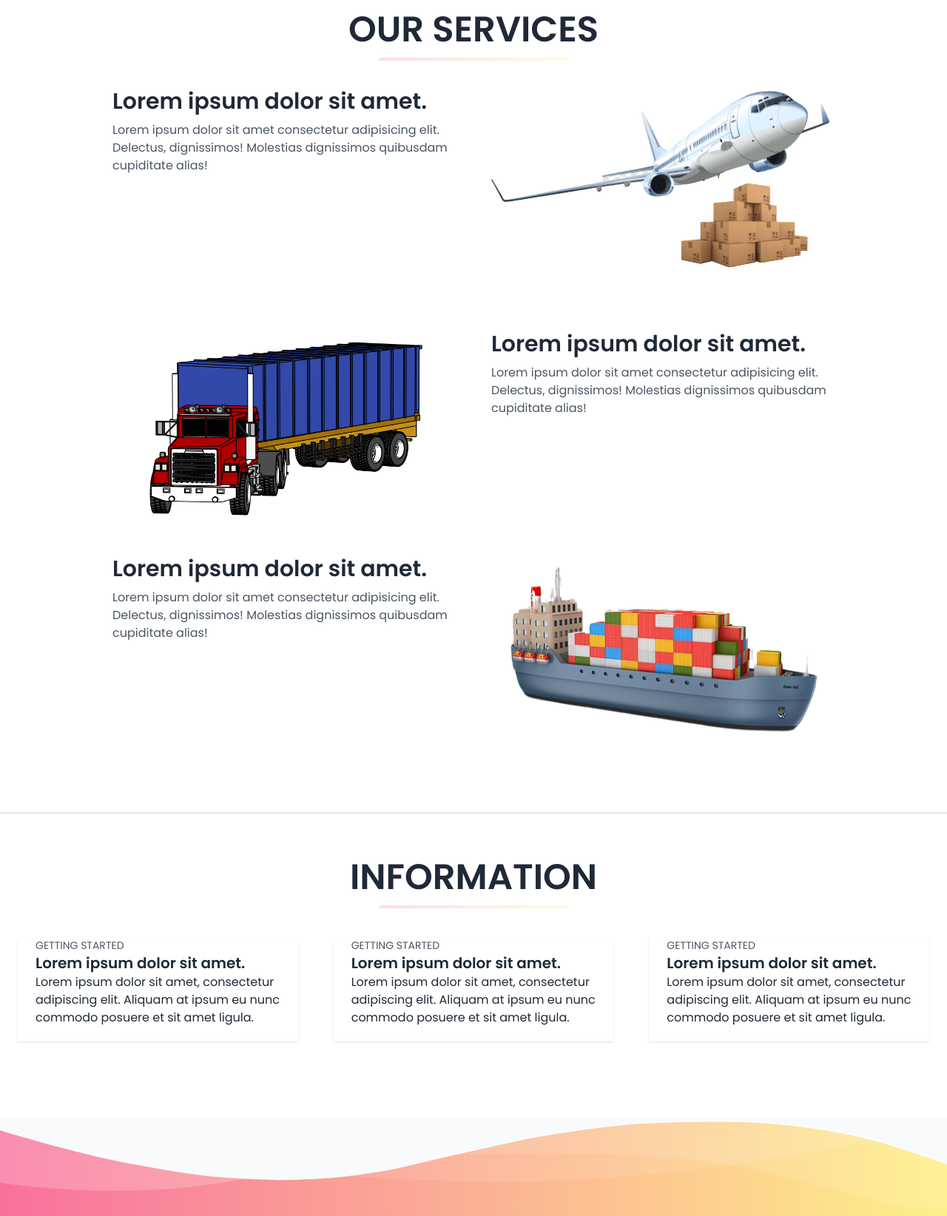
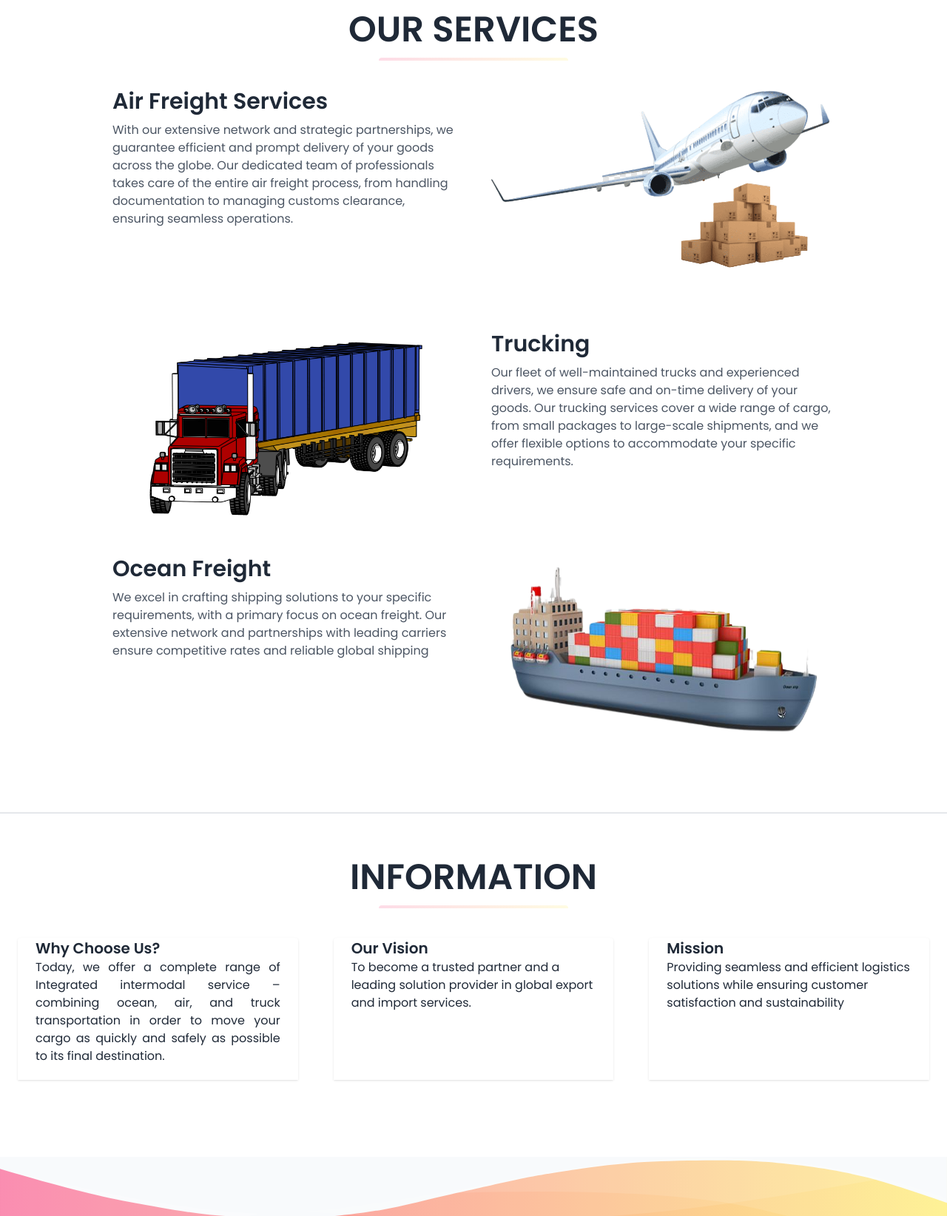
Before and after one commit to zuelfiekarar/webiplogistics, a website: page public/index.html in a window 1280 px wide. Shown: the part 700-2344 px from the top of the page at 74% size. Drawn offline with Linux system fonts and the light colour scheme; a web font is replaced by a local one.

Commit message:
Footer 98%

```diff
--- a/public/index.html
+++ b/public/index.html
@@ -2,10 +2,15 @@
 <html lang="en">
 <head>
     <meta charset="UTF-8">
-    <meta name="viewport" content="width=device-width, initial-scale=1.0">
+    <meta name="viewport" content="width=device-width, initial-scale=1.0" class="scroll-smooth">
     <title>PT. IP Logistic</title>
     <link href="https://fonts.googleapis.com/css2?family=Asap+Condensed:wght@400;500&family=Caveat:wght@700&family=Inter:wght@100;600&family=Poppins:wght@400;600&display=swap" rel="stylesheet">
     <link rel="stylesheet" href="css/style.css">
+	<style>
+		html{
+			scroll-behavior: smooth;
+		}
+	</style>
 </head>
 <body class="font-poppins leading-normal tracking-normal  bg-gradient">
     <!-- NAVBAR -->
@@ -28,7 +33,7 @@
             <div id="nav-content" class="w-full flex-grow lg:items-center lg:w-auto lg:block mt-2 lg:mt-0 lg:bg-transparent text-white font-bold p-4 lg:p-0 z-20 bg-gray-100 hidden">
                 <ul class="list-reset lg:flex justify-end flex-1 items-center">
                     <li class="mr-3">
-                        <a href="#service" class="lg:text-xl inline-block py-2 px-4 text-black  no-underline hover:text-red-400 hover:underline">Our Services</a>
+                        <a href="#service" class="lg:text-xl inline-block py-2 px-4 text-black  no-underline hover:text-red-400 hover:underline scroll-smooth">Our Services</a>
                     </li>
                     <li class="mr-3">
                         <a href="#information" class="lg:text-xl inline-block py-2 px-4 text-black  no-underline hover:text-red-400 hover:underline hover:">Information</a>
@@ -49,7 +54,7 @@
 			<div class="flex flex-col w-full md:w-2/5 justify-center items-start text-center md:text-left">
 				<p class="uppercase tracking-loose w-full">Import and export forwarding services</p>
 				<h1 class="my-4 text-5xl font-bold leading-tight font-poppins">Your Reliable Partner in Export-Import Forwarding</h1>
-				<p class="leading-normal text-2xl mb-8">Efficient Export-Import Solutions Tailored for You</p>
+				<p class="leading-normal text-2xl mb-8">Efficient Export-Import Solutions Customized for You</p>
 
 				<a href="#contact" class="text-center">
 					<button class="mx-auto lg:mx-0 hover:underline bg-white text-gray-800 font-bold rounded-full my-6 py-4 px-8 shadow-lg">Contact Us</button>
@@ -85,8 +90,8 @@
 			</div>
 			<div class="flex flex-wrap">
 				<div class="w-5/6 sm:w-1/2 p-6">
-					<h3 class="text-3xl text-gray-800 font-bold leading-none mb-3">Lorem ipsum dolor sit amet.</h3>
-					<p class="text-gray-600 mb-8">Lorem ipsum dolor sit amet consectetur adipisicing elit. Delectus, dignissimos! Molestias dignissimos quibusdam cupiditate alias!</p>
+					<h3 class="text-3xl text-gray-800 font-bold leading-none mb-3">Air Freight Services</h3>
+					<p class="text-gray-600 mb-8">With our extensive network and strategic partnerships, we guarantee efficient and prompt delivery of your goods across the globe. Our dedicated team of professionals takes care of the entire air freight process, from handling documentation to managing customs clearance, ensuring seamless operations.</p>
 				</div>
 				<div class="w-full sm:w-1/2 p-6">
 					<img src="img/airplane.png" class="w-full sm:h-64 mx-auto" alt="">
@@ -98,15 +103,15 @@
 				</div>
 				<div class="w-full sm:w-1/2 p-6 mt-6">
 					<div class="align-middle">
-						<h3 class="text-3xl text-gray-800 font-bold leading-none mb-3">Lorem ipsum dolor sit amet.</h3>
-						<p class="text-gray-600 mb-8">Lorem ipsum dolor sit amet consectetur adipisicing elit. Delectus, dignissimos! Molestias dignissimos quibusdam cupiditate alias!</p>
+						<h3 class="text-3xl text-gray-800 font-bold leading-none mb-3">Trucking</h3>
+						<p class="text-gray-600 mb-8">Our fleet of well-maintained trucks and experienced drivers, we ensure safe and on-time delivery of your goods. Our trucking services cover a wide range of cargo, from small packages to large-scale shipments, and we offer flexible options to accommodate your specific requirements.</p>
 					</div>
 				</div>
 			</div>
 			<div class="flex flex-wrap">
 				<div class="w-5/6 sm:w-1/2 p-6">
-					<h3 class="text-3xl text-gray-800 font-bold leading-none mb-3">Lorem ipsum dolor sit amet.</h3>
-					<p class="text-gray-600 mb-8">Lorem ipsum dolor sit amet consectetur adipisicing elit. Delectus, dignissimos! Molestias dignissimos quibusdam cupiditate alias!</p>
+					<h3 class="text-3xl text-gray-800 font-bold leading-none mb-3">Ocean Freight</h3>
+					<p class="text-gray-600 mb-8">We excel in crafting shipping solutions to your specific requirements, with a primary focus on ocean freight. Our extensive network and partnerships with leading carriers ensure competitive rates and reliable global shipping</p>
 				</div>
 				<div class="w-full sm:w-1/2 p-6">
 					<img src="img/seafreight.png" class="w-full sm:h-64 mx-auto" alt="">
@@ -123,11 +128,22 @@
 			</div>
 			<div class="w-full md:w-1/3 p-6 flex flex-col flex-grow flex-shrink">
 				<div class="flex-1 bg-white rounded-t rounded-b-none overflow-hidden shadow">
+					<div class="flex flex-wrap no-underline hover:no-underline">
+						<p class="w-full text-gray-600 text-xs md:text-sm px-6"></p>
+						<div class="w-full font-bold text-xl text-gray-800 px-6">Why Choose Us?</div>
+						<p class="text-gray-800 text-base px-6 mb-5 text-justify">
+							Today, we offer a complete range of Integrated intermodal service – combining ocean, air, and truck transportation in order to move your cargo as quickly and safely as possible to its final destination.
+						</p>
+					</div>
+				</div>
+			</div>
+			<div class="w-full md:w-1/3 p-6 flex flex-col flex-grow flex-shrink">
+				<div class="flex-1 bg-white rounded-t rounded-b-none overflow-hidden shadow">
 					<a href="#" class="flex flex-wrap no-underline hover:no-underline">
-						<p class="w-full text-gray-600 text-xs md:text-sm px-6">GETTING STARTED</p>
-						<div class="w-full font-bold text-xl text-gray-800 px-6">Lorem ipsum dolor sit amet.</div>
-						<p class="text-gray-800 text-base px-6 mb-5">
-							Lorem ipsum dolor sit amet, consectetur adipiscing elit. Aliquam at ipsum eu nunc commodo posuere et sit amet ligula.
+						<p class="w-full text-gray-600 text-xs md:text-sm px-6"></p>
+						<div class="w-full font-bold text-xl text-gray-800 px-6">Our Vision</div>
+						<p class="text-gray-800 text-base px-6 mb-5 items-center ">
+							To become a trusted partner and a leading solution provider in global export and import services.
 						</p>
 					</a>
 				</div>
@@ -135,21 +151,10 @@
 			<div class="w-full md:w-1/3 p-6 flex flex-col flex-grow flex-shrink">
 				<div class="flex-1 bg-white rounded-t rounded-b-none overflow-hidden shadow">
 					<a href="#" class="flex flex-wrap no-underline hover:no-underline">
-						<p class="w-full text-gray-600 text-xs md:text-sm px-6">GETTING STARTED</p>
-						<div class="w-full font-bold text-xl text-gray-800 px-6">Lorem ipsum dolor sit amet.</div>
+						<p class="w-full text-gray-600 text-xs md:text-sm px-6"></p>
+						<div class="w-full font-bold text-xl text-gray-800 px-6">Mission</div>
 						<p class="text-gray-800 text-base px-6 mb-5">
-							Lorem ipsum dolor sit amet, consectetur adipiscing elit. Aliquam at ipsum eu nunc commodo posuere et sit amet ligula.
-						</p>
-					</a>
-				</div>
-			</div>
-			<div class="w-full md:w-1/3 p-6 flex flex-col flex-grow flex-shrink">
-				<div class="flex-1 bg-white rounded-t rounded-b-none overflow-hidden shadow">
-					<a href="#" class="flex flex-wrap no-underline hover:no-underline">
-						<p class="w-full text-gray-600 text-xs md:text-sm px-6">GETTING STARTED</p>
-						<div class="w-full font-bold text-xl text-gray-800 px-6">Lorem ipsum dolor sit amet.</div>
-						<p class="text-gray-800 text-base px-6 mb-5">
-							Lorem ipsum dolor sit amet, consectetur adipiscing elit. Aliquam at ipsum eu nunc commodo posuere et sit amet ligula.
+							Providing seamless and efficient logistics solutions while ensuring customer satisfaction and sustainability
 						</p>
 					</a>
 				</div>
@@ -190,7 +195,7 @@
 				<img class="w-1/2 ml-10 md:w-4/5 z-50 transform flip-x" src="img/tris.png" alt="Deskripsi Gambar">
 				<div class="flex flex-col justify-center items-center text-center md:text-left ">
 					<p class="pl-3 my-1 text-2xl leading-tight text-white font-poppins"><span class="font-bold text-white">Hi! I'm Trisna</span> as Marketing IP Logistic</p>
-					<button class="mx-auto lg:mx-0 hover:underline bg-white text-gray-800 font-bold rounded-full my-6 py-4 px-8 shadow-lg">Action!</button>
+					<button class="mx-auto lg:mx-0 hover:underline bg-white text-gray-800 font-bold rounded-full my-6 py-4 px-8 shadow-lg">Ask Me!</button>
 				</div>
 			</div>
 
@@ -199,15 +204,15 @@
 				<img class="w-3/5 md:w-3/5 z-50 transform flip-x" src="img/indri.png">
 				<div class="ml-16 flex flex-col justify-center items-center text-center md:text-left ">
 					<p class="pl-3 my-1 text-2xl leading-tight text-white font-poppins"><span class="font-bold text-white">Hi! I'm Indri</span> as Marketing IP Logistic</p>
-					<button class="mx-auto lg:mx-0 hover:underline bg-white text-gray-800 font-bold rounded-full my-6 py-4 px-8 shadow-lg">Action!</button>
+					<button class="mx-auto lg:mx-0 hover:underline bg-white text-gray-800 font-bold rounded-full my-6 py-4 px-8 shadow-lg">Ask Me!</button>
 				</div>
 			</div>
 		</div>
 	</section>
 
 	<footer class="">
-		<div class="md:flex bg-white justify-start flex-row">
-			<div class="md:w-1/2 p-4">
+		<div class="md:flex bg-white justify-start flex-row p-4">
+			<div class="md:w-1/3  md:justify-center mr-0">
 				<!-- <h3 class="text-3xl text-gray-800 font-bold leading-none mb-3">PT. IP Logistics</h3> -->
 				<a href="#" class="text-black font-bold text-xl lg:text-3xl hover:no-underline pl-2">
                     <img src="img/IP-LOGO.png" alt="ptiplogistics" class="h-10 lg:h-12 fill-current inline">
@@ -218,9 +223,8 @@
 				<br>
 				<p class="uppercase text-gray-500 md:mb-2 mt-2">E-mail</p>
 				<a class="cp" href="mailto:supangat@iplogistics-indo.net"><i data-feather="mail"></i>   supangat@iplogistics-indo.net</a>
-
 			</div>
-			<div class="flex-1 mt-5">
+			<div class="flex-1 md:justify-start md:w-1/3">
 				<h3 class="uppercase text-gray-500 md:mb-6">Links</h3>
 				<ul class="list-reset mb-6">
 					<li class="mt-2 inline-block mr-2 md:block md:mr-0">
@@ -234,8 +238,8 @@
 					</li>
 				</ul>
 			</div>
-			<div class="md:w-1/2 md:pl-10">
-				<iframe src="https://www.google.com/maps/embed?pb=!1m18!1m12!1m3!1d991.6439757146072!2d106.96088246948096!3d-6.187465266319776!2m3!1f0!2f0!3f0!3m2!1i1024!2i768!4f13.1!3m3!1m2!1s0x2e698ba0cdaa3d19%3A0xdbaa931ac27a9ef!2sEast%20Jakarta%2C%20RW.1%2C%20Ujung%20Menteng%2C%20Cakung%2C%20East%20Jakarta%20City%2C%20Jakarta%2013960!5e0!3m2!1sen!2sid!4v1695626147576!5m2!1sen!2sid" width="480" height="250" style="border:0;" allowfullscreen="" loading="lazy" referrerpolicy="no-referrer-when-downgrade"></iframe>
+			<div class="md:w-1/2 md:pl-20 pl  md:justify-end">
+				<iframe class="w-3/4" src="https://www.google.com/maps/embed?pb=!1m18!1m12!1m3!1d991.6439757146072!2d106.96088246948096!3d-6.187465266319776!2m3!1f0!2f0!3f0!3m2!1i1024!2i768!4f13.1!3m3!1m2!1s0x2e698ba0cdaa3d19%3A0xdbaa931ac27a9ef!2sEast%20Jakarta%2C%20RW.1%2C%20Ujung%20Menteng%2C%20Cakung%2C%20East%20Jakarta%20City%2C%20Jakarta%2013960!5e0!3m2!1sen!2sid!4v1695626147576!5m2!1sen!2sid" width="600" height="250" style="border:0;" allowfullscreen="" loading="lazy" referrerpolicy="no-referrer-when-downgrade"></iframe>
 			</div>
 		</div>
 		<svg class="wave-top" viewBox="0 0 1439 147" version="1.1" xmlns="http://www.w3.org/2000/svg" xmlns:xlink="http://www.w3.org/1999/xlink">
```
Also changed, not shown: public/css/style.css.
